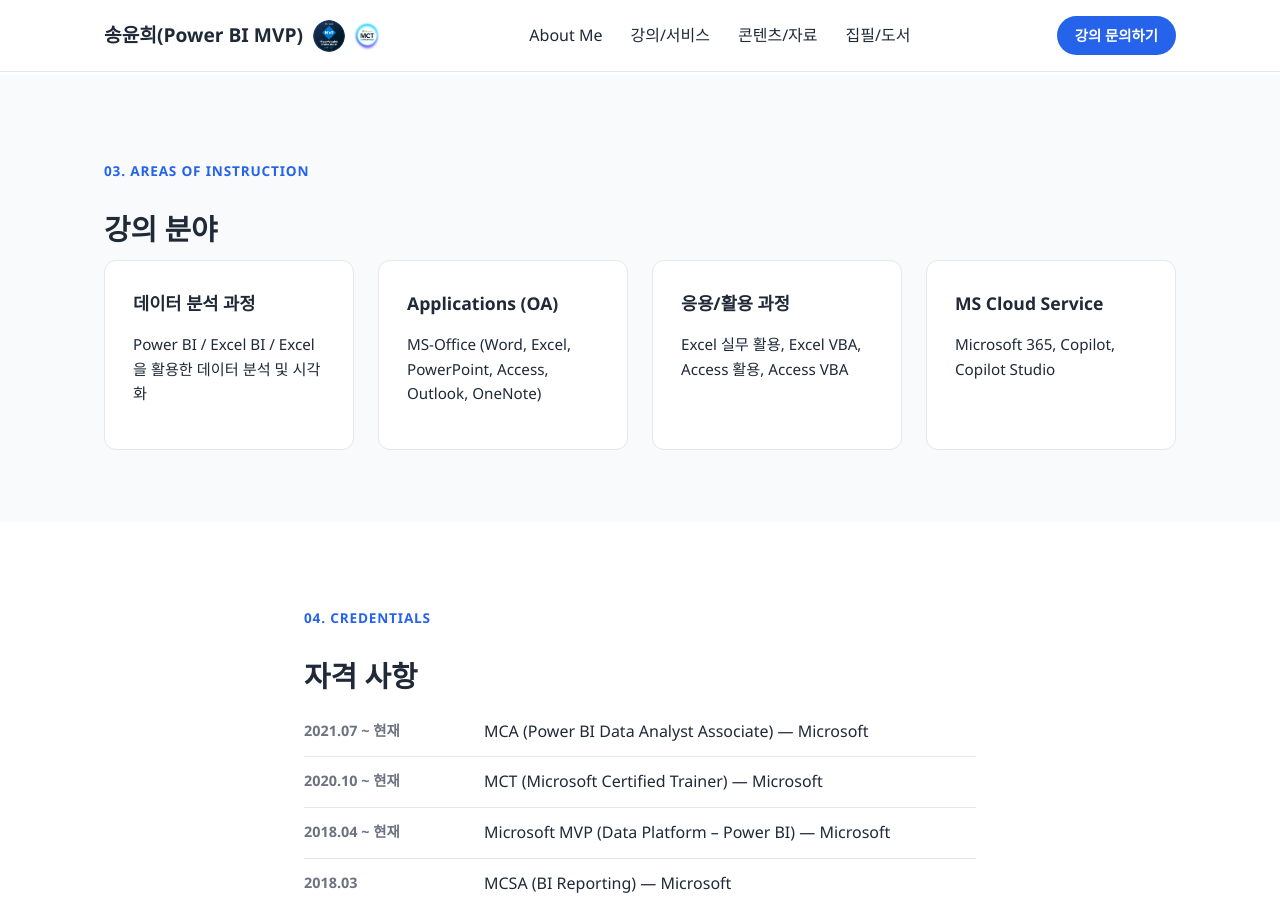
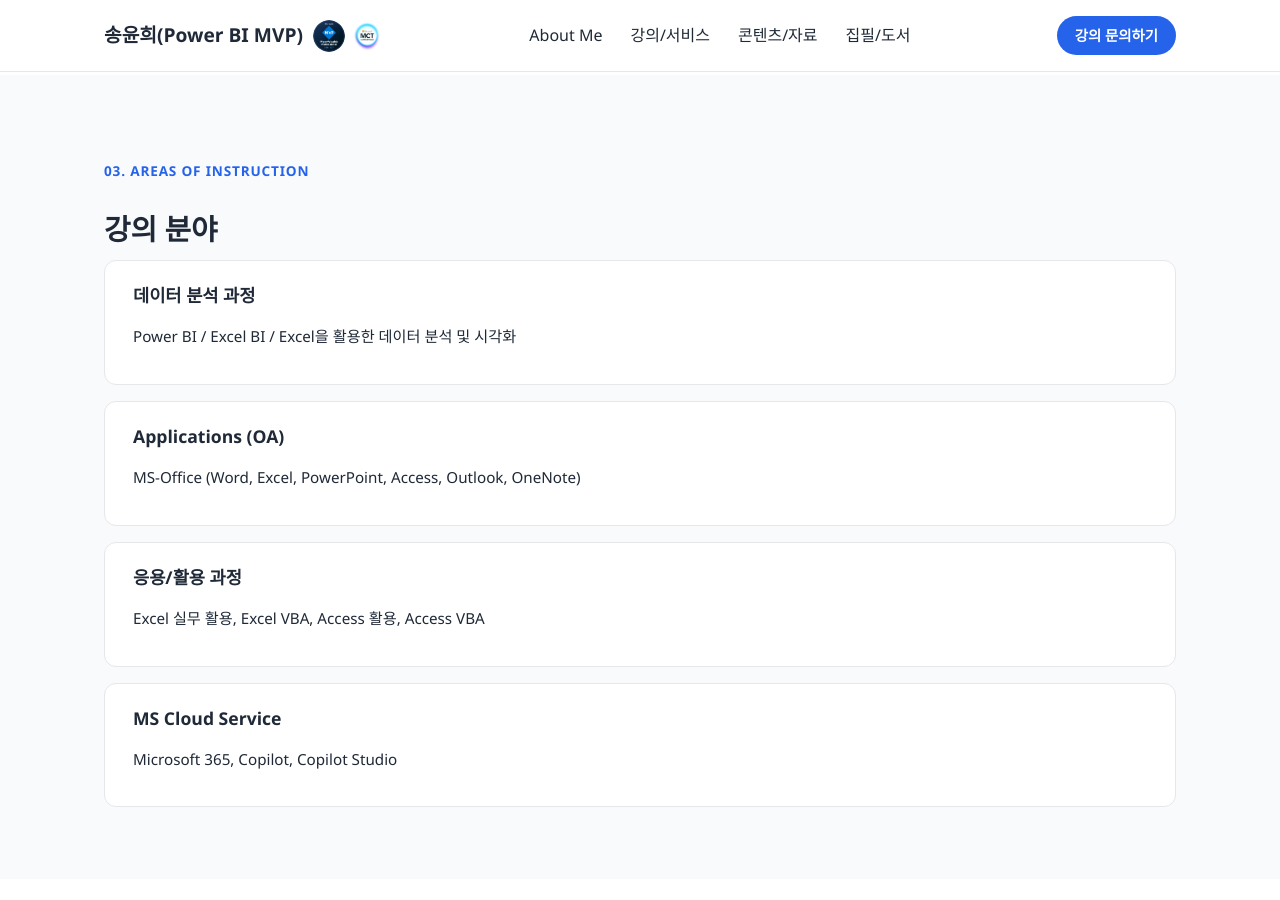
Before and after one commit to unisong114/MainPage, a Jekyll site: the page built from about.html, in a window 1280 px wide and 900 px high, scrolled down 1738 px. Built offline with Jekyll 4.4.1, drawn with Linux system fonts in a browser that asks for light colours; some web fonts are replaced.

Commit message:
Use stacked long boxes for Areas of Instruction section

```diff
--- a/about.html
+++ b/about.html
@@ -65,20 +65,20 @@
   <div class="container">
     <p class="detail-page__eyebrow">03. Areas of Instruction</p>
     <h2 class="section__title">강의 분야</h2>
-    <div class="card-grid">
-      <div class="card">
+    <div class="profile-client-list">
+      <div class="profile-client-list__item">
         <p class="card__title">데이터 분석 과정</p>
         <p class="card__desc">Power BI / Excel BI / Excel을 활용한 데이터 분석 및 시각화</p>
       </div>
-      <div class="card">
+      <div class="profile-client-list__item">
         <p class="card__title">Applications (OA)</p>
         <p class="card__desc">MS-Office (Word, Excel, PowerPoint, Access, Outlook, OneNote)</p>
       </div>
-      <div class="card">
+      <div class="profile-client-list__item">
         <p class="card__title">응용/활용 과정</p>
         <p class="card__desc">Excel 실무 활용, Excel VBA, Access 활용, Access VBA</p>
       </div>
-      <div class="card">
+      <div class="profile-client-list__item">
         <p class="card__title">MS Cloud Service</p>
         <p class="card__desc">Microsoft 365, Copilot, Copilot Studio</p>
       </div>
```
